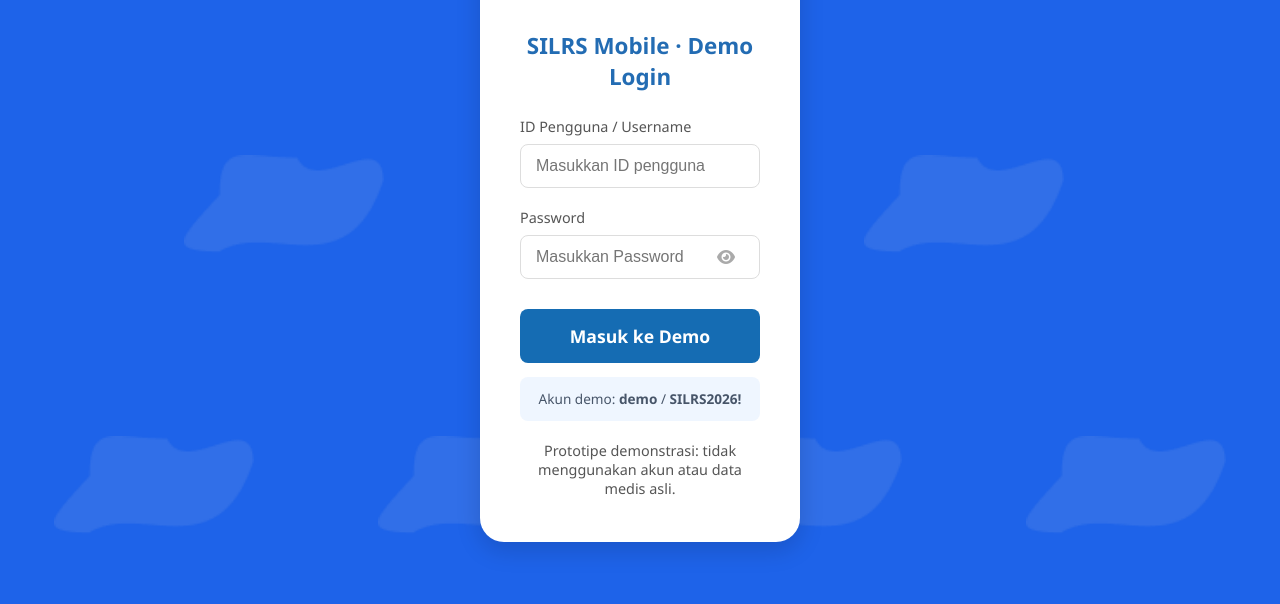
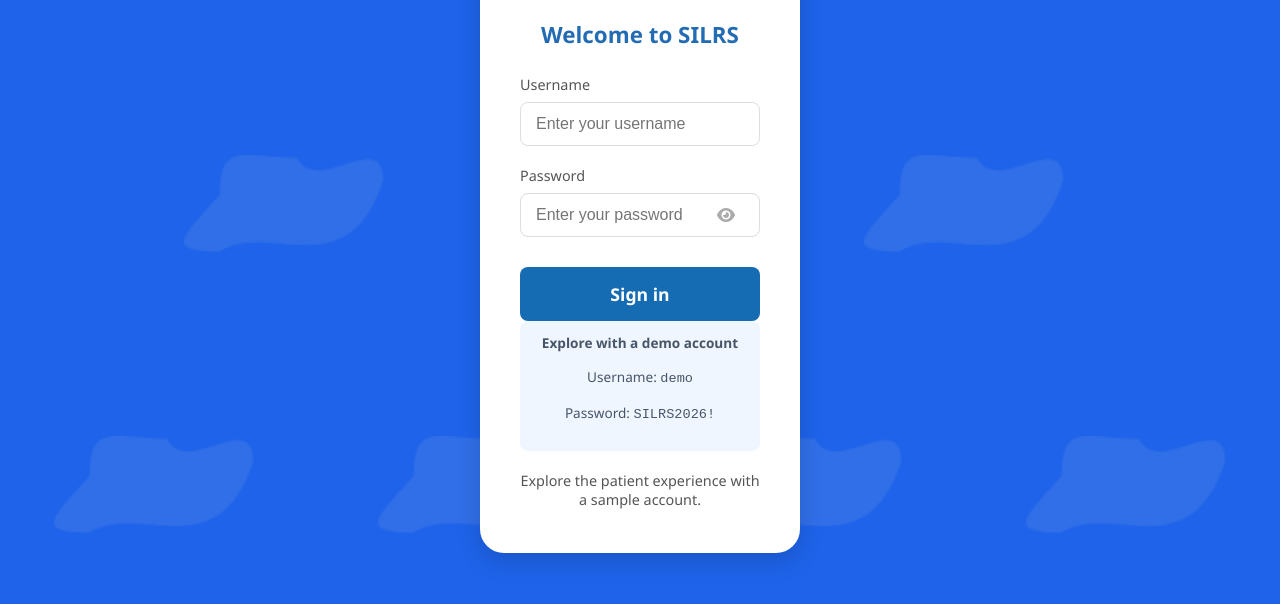
Before and after one commit to ShikinariShiki/silrs, a website: page login.html in a window 1280 px wide. Shown: the part 196-800 px from the top of the page. Drawn offline with Linux system fonts and the light colour scheme.

Commit message:
docs(ui): standardize English interface and product copy

```diff
--- a/login.html
+++ b/login.html
@@ -1,9 +1,9 @@
 <!DOCTYPE html>
-<html lang="id">
+<html lang="en">
 <head>
     <meta charset="UTF-8">
     <meta name="viewport" content="width=device-width, initial-scale=1.0">
-    <title>Login - SILRS Mobile</title>
+    <title>Sign In | SILRS Mobile</title>
     <link rel="stylesheet" href="https://cdnjs.cloudflare.com/ajax/libs/font-awesome/6.5.2/css/all.min.css">
     <link rel="stylesheet" href="css/app.css">
     <link rel="stylesheet" href="css/login.css">
@@ -15,27 +15,27 @@
         <div class="overlay">
             <form class="login-box">
                 <div class="logo-container">
-                    <img src="images/silrs_logo.png" alt="Logo SILRS">
+                    <img src="images/silrs_logo.png" alt="SILRS logo">
                 </div>
 
-                <h2>SILRS Mobile · Demo Login</h2>
+                <h2>Welcome to SILRS</h2>
 
                 <div class="form-group">
-                    <label for="username">ID Pengguna / Username</label>
-                    <input type="text" id="username" name="username" autocomplete="username" required placeholder="Masukkan ID pengguna">
+                    <label for="username">Username</label>
+                    <input type="text" id="username" name="username" autocomplete="username" required placeholder="Enter your username">
                 </div>
 
                 <div class="form-group">
                     <label for="password">Password</label>
                     <div class="input-wrapper">
-                        <input type="password" id="password" name="password" autocomplete="current-password" required placeholder="Masukkan Password">
-                        <button type="button" id="togglePassword" class="password-toggle" aria-label="Tampilkan password"><i class="fas fa-eye"></i></button>
+                        <input type="password" id="password" name="password" autocomplete="current-password" required placeholder="Enter your password">
+                        <button type="button" id="togglePassword" class="password-toggle" aria-label="Show password"><i class="fas fa-eye"></i></button>
                     </div>
                 </div>
 
-                <button type="submit" class="login-btn" id="login-btn">Masuk ke Demo</button><p id="loginError" role="alert" hidden></p><p class="demo-hint">Akun demo: <strong>demo</strong> / <strong>SILRS2026!</strong></p>
+                <button type="submit" class="login-btn" id="login-btn">Sign in</button><p id="loginError" role="alert" hidden></p><div class="demo-hint"><strong>Explore with a demo account</strong><p>Username: <code>demo</code></p><p>Password: <code>SILRS2026!</code></p></div>
 
-                <p class="forgot-password">Prototipe demonstrasi: tidak menggunakan akun atau data medis asli.</p>
+                <p class="forgot-password">Explore the patient experience with a sample account.</p>
             </form>
         </div>
     </div>
```
